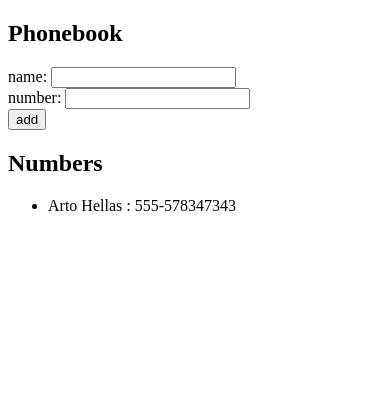
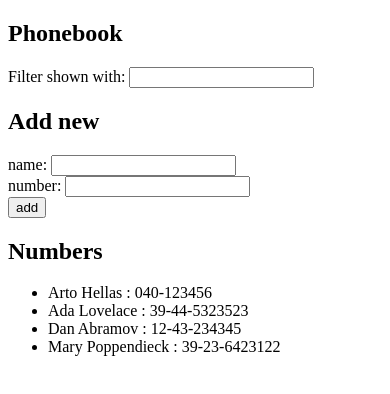
Before and after one commit to mkawi/fullstackopen, a React (Create React App) app in the folder part2/phonebook/: page / in a window 390 px wide. Shown: the top 394 px of the page. Built offline with nearby package versions, Linux system fonts and the light colour scheme.

Commit message:
Add solution to Part 2 - 2.9 The Phonebook exercise

```diff
--- a/part2/phonebook/src/App.js
+++ b/part2/phonebook/src/App.js
@@ -2,10 +2,14 @@
 
 const App = () => {
 	const [persons, setPersons] = useState([
-		{ name: "Arto Hellas", number: "555-578347343" },
+		{ name: "Arto Hellas", number: "040-123456", id: 1 },
+		{ name: "Ada Lovelace", number: "39-44-5323523", id: 2 },
+		{ name: "Dan Abramov", number: "12-43-234345", id: 3 },
+		{ name: "Mary Poppendieck", number: "39-23-6423122", id: 4 },
 	]);
 	const [newName, setNewName] = useState("");
 	const [newNumber, setNewNumber] = useState("");
+	const [search, setSearch] = useState("");
 
 	function submitForm(e) {
 		e.preventDefault();
@@ -23,6 +27,26 @@
 	return (
 		<div>
 			<h2>Phonebook</h2>
+			Filter shown with:{" "}
+			<input
+				type="search"
+				onChange={(e) => setSearch(e.target.value)}
+				value={search}
+			/>
+			{search === ""
+				? null
+				: persons
+						.filter((person) =>
+							person.name.toLowerCase().includes(search.toLowerCase())
+						)
+						.map((person) => {
+							return (
+								<li key={person.name}>
+									{person.name} : {person.number}
+								</li>
+							);
+						})}
+			<h2>Add new</h2>
 			<form>
 				<div>
 					name:{" "}
```
